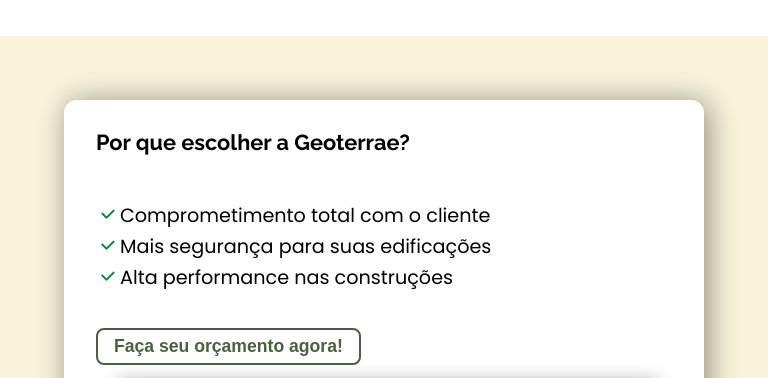
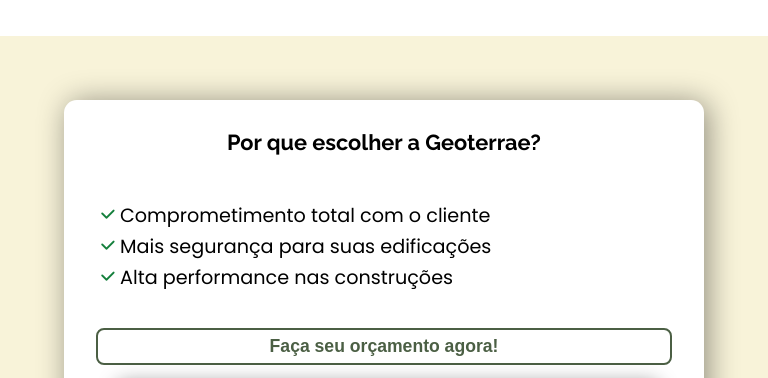
Before and after one commit to FvCastr0/Geoterrae, a plain HTML site: page index.html in a window 768 px wide. Shown: the part 1620-1998 px from the top of the page. Drawn offline with Linux system fonts and the light colour scheme; grey boxes are pictures that could not be loaded.

Commit message:
changing responsivity of differences

```diff
--- a/styles/differences.css
+++ b/styles/differences.css
@@ -26,6 +26,12 @@
   line-height: 1.7rem;
   display: flex;
   font-size: 1.2rem;
+}
+
+.differences div section {
+  display: flex;
+  flex-direction: column;
+  justify-content: space-evenly;
 }
 
 .differences div button {
@@ -63,7 +69,7 @@
   }
 }
 
-@media (max-width: 440px) {
+@media (max-width: 530px) {
   .differences {
     padding: 2rem 1rem;
   }
@@ -77,3 +83,10 @@
     font-size: 1rem;
   }
 }
+
+@media (min-width: 700px) and (max-width: 1270px) {
+  .differences div section {
+    text-align: center;
+    width: 100%;
+  }
+}
```
